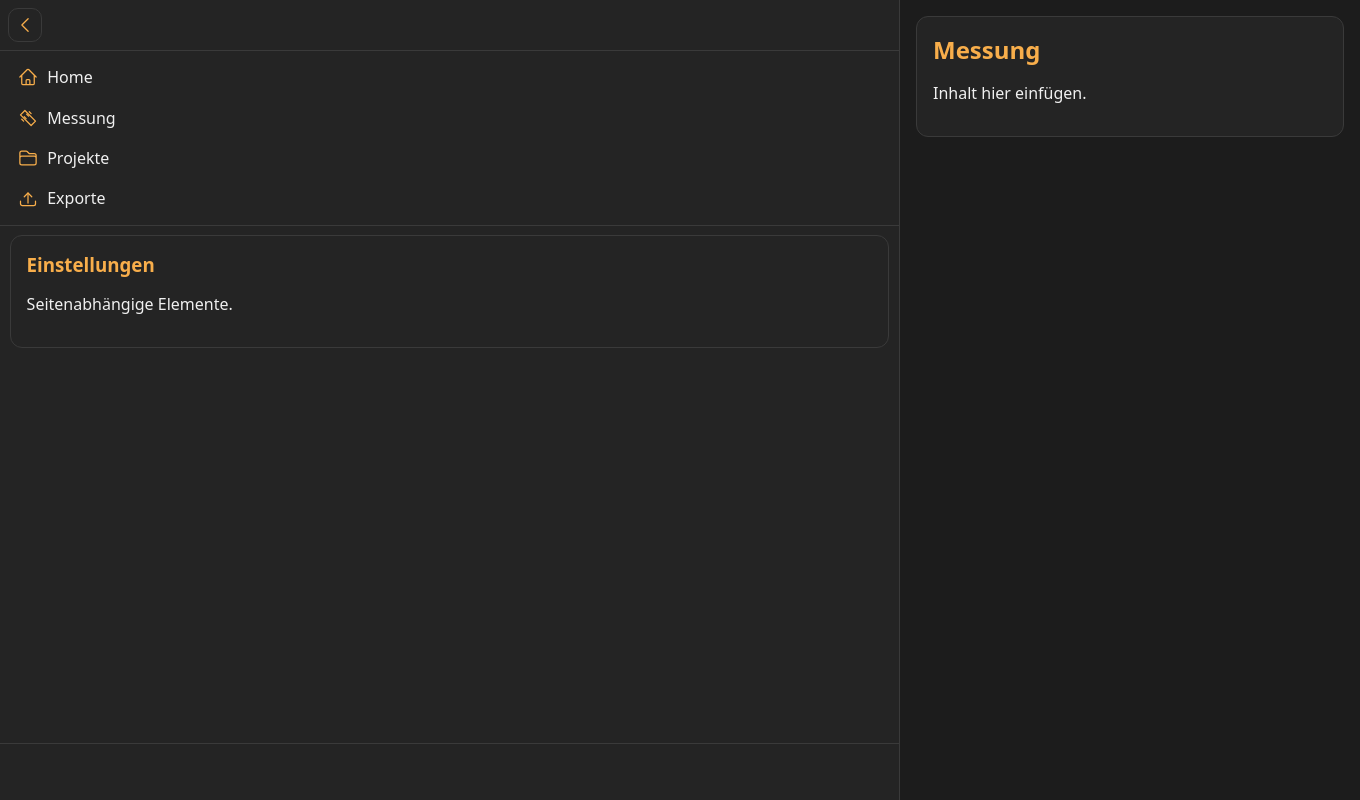
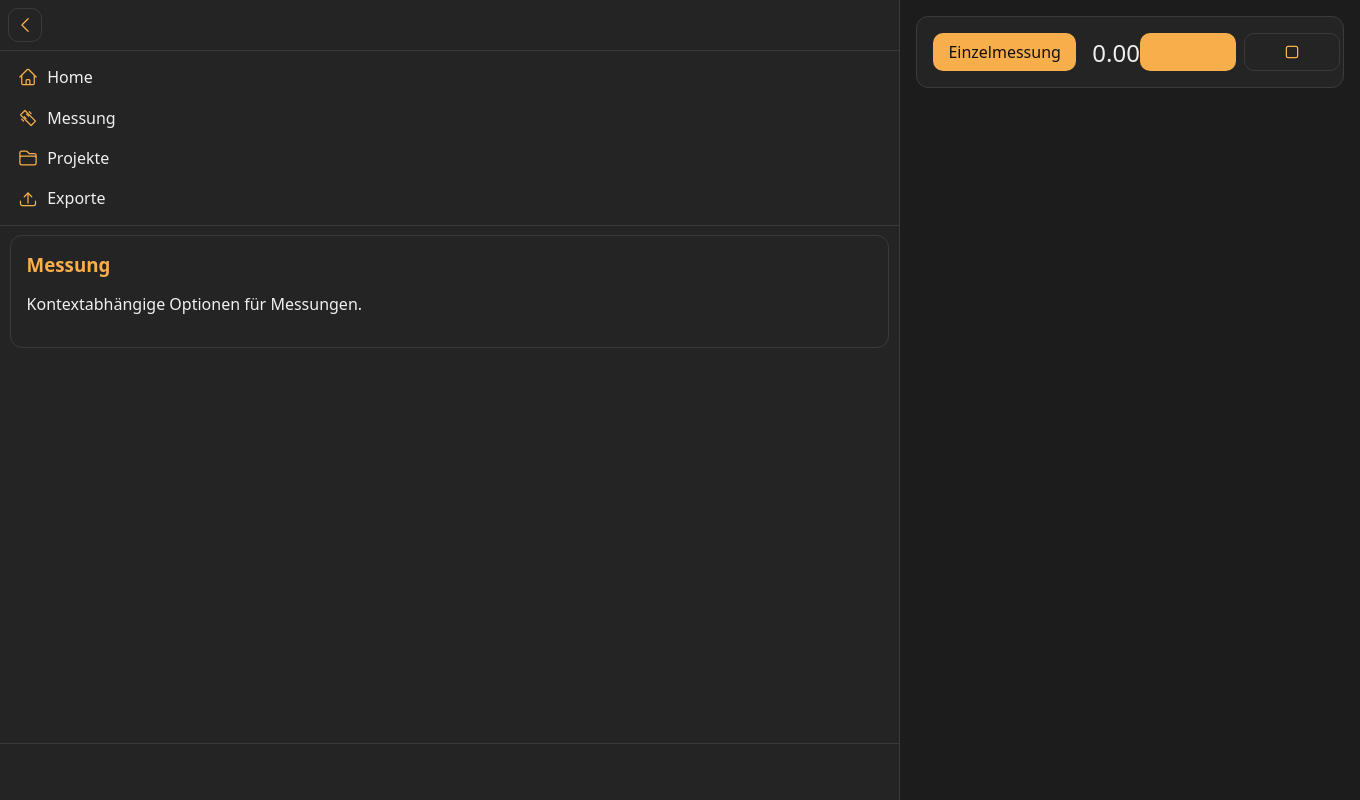
Before and after one commit to Barahir23/mavomasterpi, a Django app: page /messung/ in a window 1360 px wide. Run offline with Django 3.2, Linux system fonts and the light colour scheme; some libraries are stand-ins or nearby versions.

Commit message:
feat: add measurement layout and context menus

```diff
--- /dev/null
+++ b/messung/templates/messung/anforderungen_edit.html
@@ -0,0 +1,4 @@
+<div class="card">
+  <h3>Anforderungen</h3>
+  <p>Kontextabhängige Optionen für Anforderungen.</p>
+</div>
--- /dev/null
+++ b/messung/templates/messung/messung_edit.html
@@ -0,0 +1,4 @@
+<div class="card">
+  <h3>Messung</h3>
+  <p>Kontextabhängige Optionen für Messungen.</p>
+</div>
--- a/messung/templates/messung/messung_page.html
+++ b/messung/templates/messung/messung_page.html
@@ -1,9 +1,28 @@
 {% extends "layout.html" %}
 {% load static %}
 {% block title %}Messung – MavoMaster{% endblock %}
+{% block extra_css %}
+  <link rel="stylesheet" href="{% static 'css/messung.css' %}">
+{% endblock %}
 {% block sidebar_context %}
-  <div class="card"><h3>Einstellungen</h3><p>Seitenabhängige Elemente.</p></div>
+  {% include "messung/messung_edit.html" %}
 {% endblock %}
 {% block content %}
-  <section class="card"><h2>Messung</h2><p>Inhalt hier einfügen.</p></section>
+  <section class="card measurement-card">
+    <div class="measurement-main">
+      <button type="button" class="mm-btn mm-btn--primary" id="single-measure">Einzelmessung</button>
+      <span id="realtime-value">0.00</span>
+    </div>
+    <div class="measurement-controls">
+      <button type="button" class="mm-btn mm-btn--primary" id="sequence-start" title="Messsequenz starten">
+        <span class="icon">{% include "icons/play.svg" %}</span>
+      </button>
+      <button type="button" class="mm-btn mm-btn--ghost" id="sequence-stop" title="Messsequenz stoppen">
+        <span class="icon">{% include "icons/stop.svg" %}</span>
+      </button>
+    </div>
+  </section>
 {% endblock %}
+{% block extra_js %}
+  <script src="{% static 'js/messung.js' %}"></script>
+{% endblock %}
--- /dev/null
+++ b/messung/templates/messung/objekt_edit.html
@@ -0,0 +1,4 @@
+<div class="card">
+  <h3>Objekt</h3>
+  <p>Kontextabhängige Optionen für Objekte.</p>
+</div>
--- /dev/null
+++ b/messung/templates/messung/projek_edit.html
@@ -0,0 +1,4 @@
+<div class="card">
+  <h3>Projekt</h3>
+  <p>Kontextabhängige Optionen für Projekte.</p>
+</div>
--- a/messung/templates/messung/projekte_page.html
+++ b/messung/templates/messung/projekte_page.html
@@ -2,7 +2,7 @@
 {% load static %}
 {% block title %}Projekte – MavoMaster{% endblock %}
 {% block sidebar_context %}
-  <div class="card"><h3>Bearbeiten</h3><p>Wähle ein Projekt oder Objekt zum Bearbeiten.</p></div>
+  {% include "messung/projek_edit.html" %}
 {% endblock %}
 {% block content %}
   <div id="projekt-list">
--- a/static/css/messung.css
+++ b/static/css/messung.css
@@ -1 +1,17 @@
-/* page-specific styles placeholder */
+.measurement-card {
+  display: flex;
+  align-items: center;
+  justify-content: space-between;
+}
+.measurement-main {
+  display: flex;
+  align-items: center;
+  gap: 1rem;
+}
+.measurement-controls {
+  display: flex;
+  gap: 0.5rem;
+}
+#realtime-value {
+  font-size: 1.5rem;
+}
```
